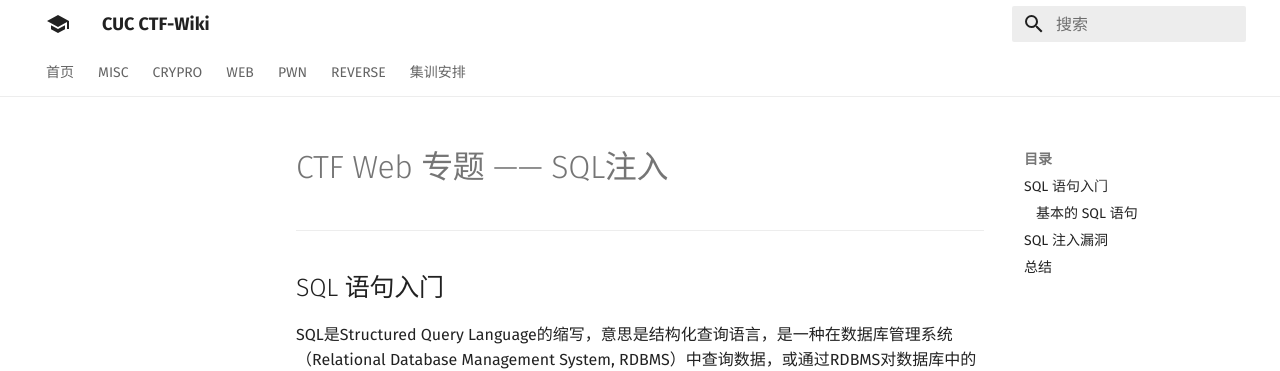
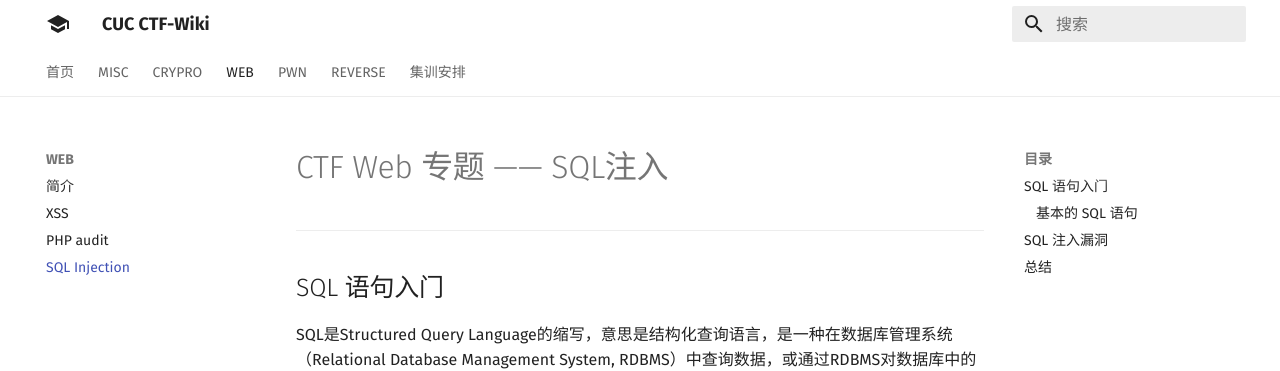
Before and after one commit to CUCCS/ctf-wiki, an MkDocs documentation site: the page built from docs/WEB/WEB-3/index.md, in a window 1280 px wide. Shown: the top 371 px of the page. Built offline with MkDocs 1.6.1 and Material for MkDocs 9.7.7, drawn with Linux system fonts in a browser that asks for light colours.

Commit message:
更新mkdocs.yml

```diff
--- a/mkdocs.yml
+++ b/mkdocs.yml
@@ -14,6 +14,8 @@ nav:
   - WEB:
       - 简介: WEB/intro.md
       - XSS: WEB/WEB-1/XSS(跨站点脚本攻击).md
+      - PHP audit: WEB/WEB-2/Web PHP audit.md
+      - SQL Injection: WEB/WEB-3/index.md
   - PWN:
       - 简介: PWN/intro.md
   - REVERSE:
```
